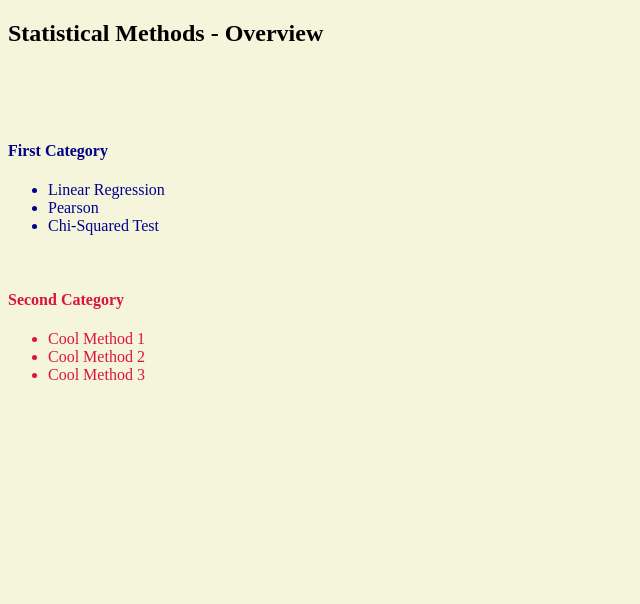
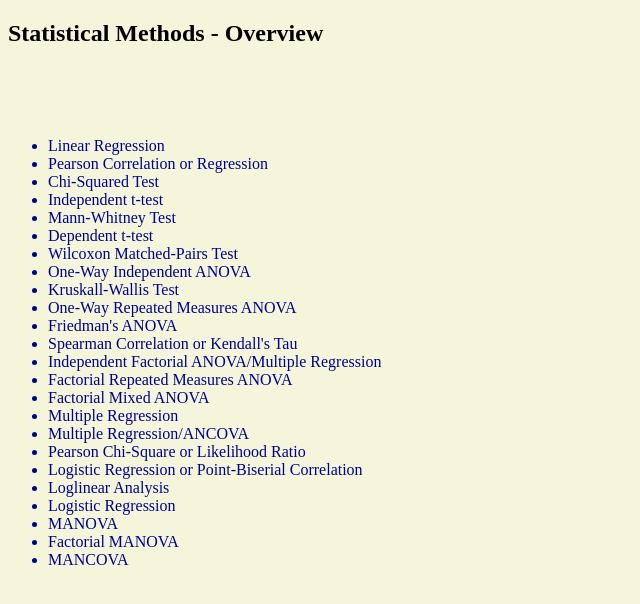
Before and after one commit to andreii97/WikiProject, a plain HTML site: page WikiStat/overview.html in a window 1280 px wide. Shown: the whole page, without its empty margins (0-640 px from the left). Drawn offline with Linux system fonts and the light colour scheme.

```diff
--- a/WikiStat/methods.json
+++ b/WikiStat/methods.json
@@ -8,16 +8,121 @@
         "In statistics, linear regression is a linear approach to modeling the relationship between a scalar response (or dependent variable) and one or more explanatory variables (or independent variables). The case of one explanatory variable is called simple linear regression. For more than one explanatory variable, the process is called multiple linear regression.[1] This term is distinct from multivariate linear regression, where multiple correlated dependent variables are predicted, rather than a single scalar variable.[2]"
     },
     {
-      "Method": "Pearson",
+      "Method": "Pearson Correlation or Regression",
       "Type": "Unknown",
       "Description":
         "The Pearson product-moment correlation coefficient (or Pearson correlation coefficient, for short) is a measure of the strength of a linear association between two variables and is denoted by r. Basically, a Pearson product-moment correlation attempts to draw a line of best fit through the data of two variables, and the Pearson correlation coefficient, r, indicates how far away all these data points are to this line of best fit (i.e., how well the data points fit this new model/line of best fit)."
     },
     {
-      "Method": "Chi-Square Test",
+      "Method": "Chi-Squared Test",
       "Type": "Unknown",
       "Description":
         "A chi-squared test, also written as χ2 test, is any statistical hypothesis test where the sampling distribution of the test statistic is a chi-squared distribution when the null hypothesis is true. Without other qualification, 'chi-squared test' often is used as short for Pearson's chi-squared test. The chi-squared test is used to determine whether there is a significant difference between the expected frequencies and the observed frequencies in one or more categories. "
+    },
+    {
+      "Method" : "Independent t-test",
+      "Type" : " ",
+      "Description" : " "
+    },
+    {
+      "Method" : "Mann-Whitney Test",
+      "Type" : " ",
+      "Description" : " "
+    },
+    {
+      "Method" : "Dependent t-test",
+      "Type" : " ",
+      "Description" : " "
+    },
+    {
+      "Method" : "Wilcoxon Matched-Pairs Test",
+      "Type" : " ",
+      "Description" : " "
+    },
+    {
+      "Method" : "One-Way Independent ANOVA",
+      "Type" : " ",
+      "Description" : " "
+    },
+    {
+      "Method" : "Kruskall-Wallis Test",
+      "Type" : " ",
+      "Description" : " "
+    },
+    {
+      "Method" : "One-Way Repeated Measures ANOVA",
+      "Type" : " ",
+      "Description" : " "
+    },
+    {
+      "Method" : "Friedman's ANOVA",
+      "Type" : " ",
+      "Description" : " "
+    },
+    {
+      "Method" : "Spearman Correlation or Kendall's Tau",
+      "Type" : " ",
+      "Description" : " "
+    },
+    {
+      "Method" : "Independent Factorial ANOVA/Multiple Regression",
+      "Type" : " ",
+      "Description" : " "
+    },
+    {
+      "Method" : "Factorial Repeated Measures ANOVA",
+      "Type" : " ",
+      "Description" : " "
+    },
+    {
+      "Method" : "Factorial Mixed ANOVA",
+      "Type" : " ",
+      "Description" : " "
+    },
+    {
+      "Method" : "Multiple Regression",
+      "Type" : " ",
+      "Description" : " "
+    },
+    {
+      "Method" : "Multiple Regression/ANCOVA",
+      "Type" : " ",
+      "Description" : " "
+    },
+    {
+      "Method" : "Pearson Chi-Square or Likelihood Ratio",
+      "Type" : " ",
+      "Description" : " "
+    },
+    {
+      "Method" : "Logistic Regression or Point-Biserial Correlation",
+      "Type" : " ",
+      "Description" : " "
+    },
+    {
+      "Method" : "Loglinear Analysis",
+      "Type" : " ",
+      "Description" : " "
+    },
+    {
+      "Method" : "Logistic Regression",
+      "Type" : " ",
+      "Description" : " "
+    },
+    {
+      "Method" : "MANOVA",
+      "Type" : " ",
+      "Description" : " "
+    },
+    {
+      "Method" : "Factorial MANOVA",
+      "Type" : " ",
+      "Description" : " "
+    },
+    {
+      "Method" : "MANCOVA",
+      "Type" : " ",
+      "Description" : " "
     }
   ]
 }
--- a/WikiStat/overview.html
+++ b/WikiStat/overview.html
@@ -11,23 +11,32 @@
     <h2>Statistical Methods - Overview</h2>
     <br> <br> <br>
     <div class="FirstCategory">
-        <h4>First Category</h4>
         <ul>
             <li id="linearReg">Linear Regression</li>
-            <li id="pearson">Pearson</li>
+            <li id="pearson">Pearson Correlation or Regression</li>
             <li id="chi">Chi-Squared Test</li>
+            <li id="itt">Independent t-test</li>
+            <li id="mwt">Mann-Whitney Test</li>
+            <li id="dtt">Dependent t-test</li>
+            <li id="wmpt">Wilcoxon Matched-Pairs Test</li>
+            <li id="owiANO">One-Way Independent ANOVA</li>
+            <li id="kwt">Kruskall-Wallis Test</li>
+            <li id="orm">One-Way Repeated Measures ANOVA</li>
+            <li id="fried">Friedman's ANOVA</li>
+            <li id="spear">Spearman Correlation or Kendall's Tau</li>
+            <li id="indepfac">Independent Factorial ANOVA/Multiple Regression</li>
+            <li id="facrep">Factorial Repeated Measures ANOVA</li>
+            <li id="facmix">Factorial Mixed ANOVA</li>
+            <li id="multreg">Multiple Regression</li>
+            <li id="ancova">Multiple Regression/ANCOVA</li>
+            <li id="likeratio">Pearson Chi-Square or Likelihood Ratio</li>
+            <li id="logreg">Logistic Regression or Point-Biserial Correlation</li>
+            <li id="loglin">Loglinear Analysis</li>
+            <li id="logireg">Logistic Regression</li>
+            <li id="manova">MANOVA</li>
+            <li id="facmanova">Factorial MANOVA</li>
+            <li id="mancova">MANCOVA</li>
         </ul>
     </div> <br>
-    <div class="SecondCategory">
-        <h4>Second Category</h4>
-        <ul>
-            <li>Cool Method 1</li>
-            <li>Cool Method 2</li>
-            <li>Cool Method 3</li>
-        </ul>
-    </div>
-
-
-
 </body>
 </html>
```
Also changed, not shown: WikiStat/js/script.js (+31 -19 lines), WikiStat/wikistat.html (+26 -15 lines).
